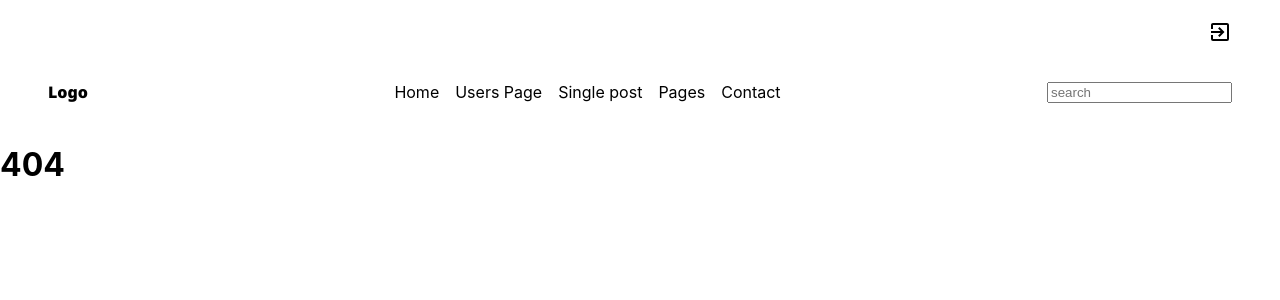
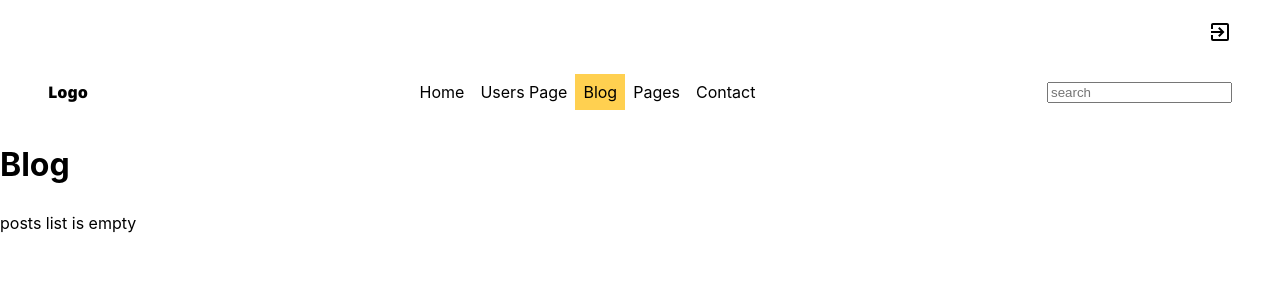
Before and after one commit to Vlad-student/PagePosts-11-12-2024, a React (Vite) app: page /single-post in a window 1280 px wide. Before the commit this address had no page. Shown: the top 300 px of the page. Built offline with nearby package versions, Linux system fonts and the light colour scheme.

Commit message:
Postlist

```diff
--- a/src/App.jsx
+++ b/src/App.jsx
@@ -18,7 +18,7 @@ function App() {
        <Route path='/' element={<HomePage/>} />
         <Route path='/Users' element= {<UsersPage/>} />
         <Route path='/users/:userId' element= {<UserProfile/>} />
-        <Route path='/Single' element= {<SinglePost/>} />
+        <Route path='/single-post' element= {<SinglePost/>} />
         <Route path='/Pages' element= {<Pages/>} />
         <Route path='/Contact' element= {<Contact/>} />
        <Route path='*' element= {<NotFoundPage/>} />
--- a/src/components/Menu/Menu.jsx
+++ b/src/components/Menu/Menu.jsx
@@ -13,8 +13,8 @@ const Menu = () => {
                 to ='/Users'
                 className={({ isActive }) => isActive ? styles.active : undefined }>
                     Users Page</NavLink> </li>
-                <li> <NavLink to ='/Single'
-                className={({ isActive }) => isActive ? styles.active : undefined }>Single post</NavLink> </li>
+                <li> <NavLink to ='/single-post'
+                className={({ isActive }) => isActive ? styles.active : undefined }>Blog</NavLink> </li>
                 <li> <NavLink to ='/Pages'
                 className={({ isActive }) => isActive ? styles.active : undefined }>Pages</NavLink> </li>
                 <li> <NavLink to ='/Contact'
--- /dev/null
+++ b/src/components/PostsList/PostsList.jsx
@@ -0,0 +1,24 @@
+import { useEffect } from 'react';
+import PropTypes from 'prop-types';
+import { useDispatch , useSelector} from 'react-redux';
+import Spinner from '../Spinner/Spinner';
+
+
+const PostsList = () => {
+    const dispatch = useDispatch();
+    const {posts, error, isPending} = useSelector((state)=>state.posts);
+    if(error){return <p>{}error</p>};
+
+    if(isPending){
+        return <p><Spinner/></p>
+    }
+    return posts.length === 0 ? <p>posts list is empty</p> : <section></section> };
+
+
+
+PostsList.propTypes = {
+
+};
+
+
+export default PostsList;
--- a/src/pages/Single-Post.jsx
+++ b/src/pages/Single-Post.jsx
@@ -1,9 +1,11 @@
+import PostsList from "../components/PostsList/PostsList";
 
 
 const SinglePost = () => {
     return (
         <div>
-            <h1>Single post</h1>
+            <h1>Blog</h1>
+            <PostsList/>
         </div>
     );
 }
```
